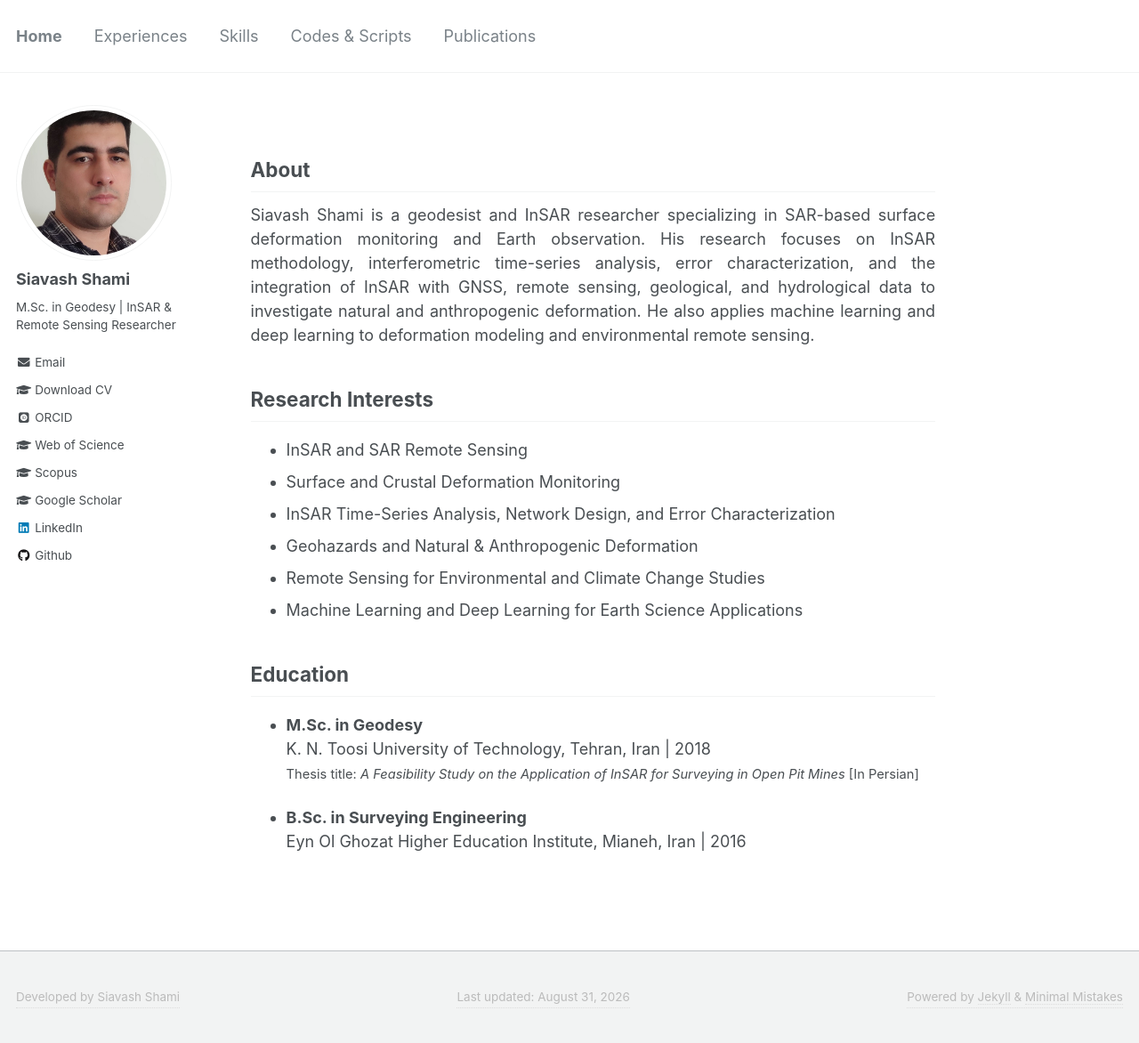
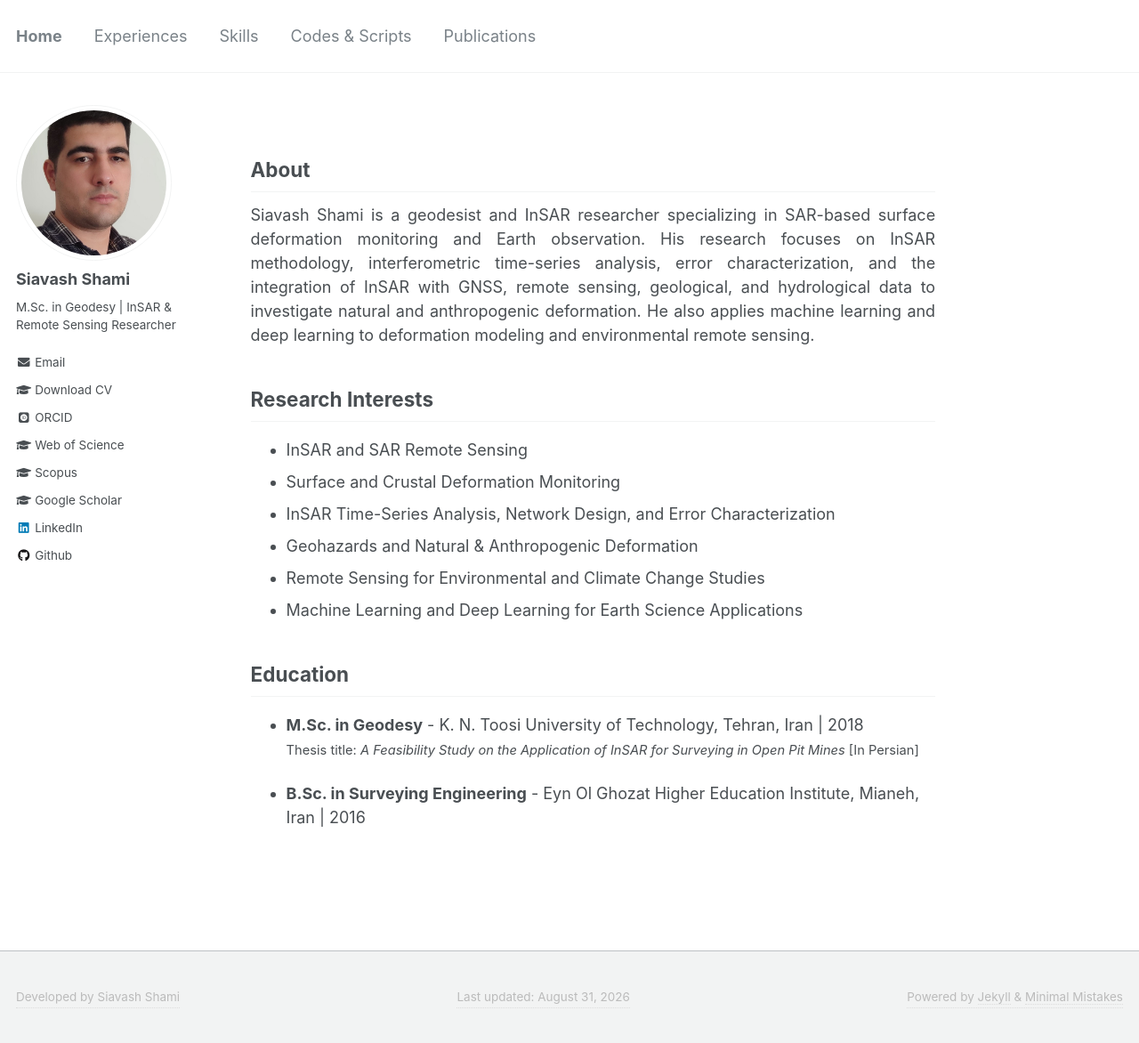
Before and after one commit to siavashshami/siavashshami.github.io, a Jekyll site: the page built from _pages/home.md, in a window 1280 px wide and 1172 px high. Shown: the whole window at 89% size. Built offline with Jekyll 4.4.1, drawn with Linux system fonts in a browser that asks for light colours; some web fonts are replaced.

```diff
--- a/_pages/home.md
+++ b/_pages/home.md
@@ -22,11 +22,10 @@ Siavash Shami is a geodesist and InSAR researcher specializing in SAR-based surf
 - Machine Learning and Deep Learning for Earth Science Applications
 
 ## Education
-- **M.Sc. in Geodesy**<br>
-  K. N. Toosi University of Technology, Tehran, Iran | 2018<br>
+- **M.Sc. in Geodesy** - K. N. Toosi University of Technology, Tehran, Iran | 2018<br>
 <span style="font-size: 11pt;">
   Thesis title: <i>A Feasibility Study on the Application of InSAR for Surveying in Open Pit Mines</i> [In Persian]
 </span><br>
 
-- **B.Sc. in Surveying Engineering**<br>
-  Eyn Ol Ghozat Higher Education Institute, Mianeh, Iran | 2016
+- **B.Sc. in Surveying Engineering** -
+   Eyn Ol Ghozat Higher Education Institute, Mianeh, Iran | 2016
```
